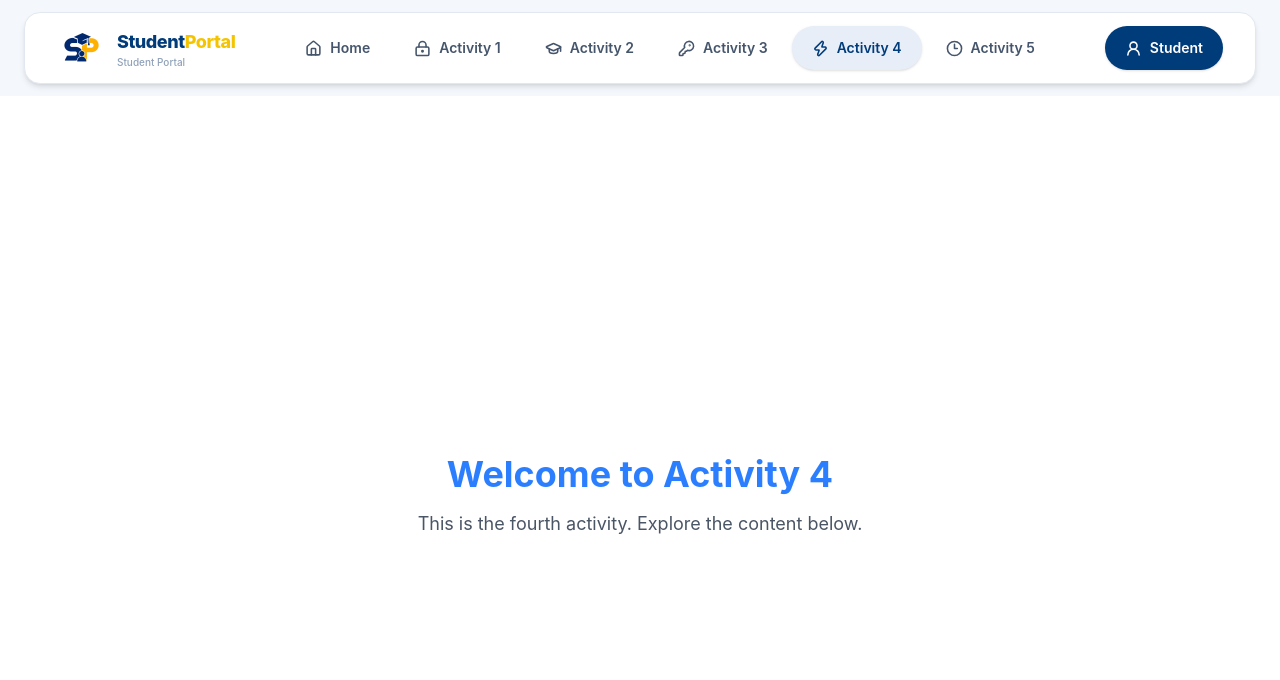
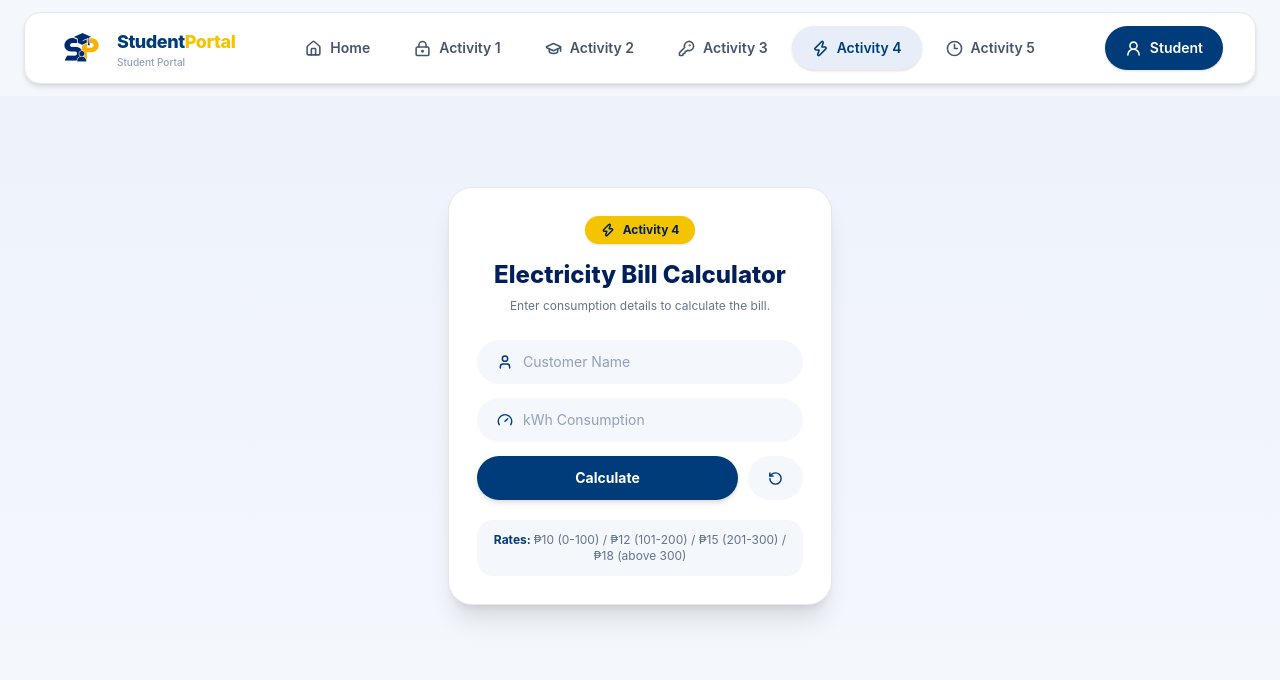
Before and after one commit to KagenoW/StudentPortal, a React (Vite) app: page /activity4 in a window 1280 px wide. Shown: the top 680 px of the page. Built offline with nearby package versions, Linux system fonts and the light colour scheme.

Commit message:
Act4-ElectricityBill-Gopela

```diff
--- a/src/pages/Activity4.jsx
+++ b/src/pages/Activity4.jsx
@@ -1,13 +1,245 @@
+import { useState } from "react";
+import {
+  Zap,
+  User,
+  Gauge,
+  AlertCircle,
+  RotateCcw,
+  Receipt,
+} from "lucide-react";
+
 function Activity4() {
+  const [name, setName] = useState("");
+  const [units, setUnits] = useState("");
+  const [errors, setErrors] = useState({});
+  const [output, setOutput] = useState(null);
+
+  const handleSubmit = (e) => {
+    e.preventDefault();
+
+    const newErrors = {};
+
+    if (!name.trim()) {
+      newErrors.name = "Please enter your name.";
+    }
+
+    if (units.trim() === "") {
+      newErrors.units = "Please enter your kWh usage.";
+    }
+
+    setErrors(newErrors);
+
+    if (Object.keys(newErrors).length > 0) {
+      setOutput(null);
+      return;
+    }
+
+    const numUnits = Number(units);
+
+    if (numUnits < 0) {
+      setOutput({
+        name: name,
+        units: units,
+        invalid: true,
+      });
+      return;
+    }
+
+    let total = 0;
+    let tier = "";
+
+    if (numUnits <= 100) {
+      total = numUnits * 10;
+      tier = "Tier 1 (0-100 kWh)";
+    } else if (numUnits <= 200) {
+      total = 100 * 10 + (numUnits - 100) * 12;
+      tier = "Tier 2 (101-200 kWh)";
+    } else if (numUnits <= 300) {
+      total = 100 * 10 + 100 * 12 + (numUnits - 200) * 15;
+      tier = "Tier 3 (201-300 kWh)";
+    } else {
+      total = 100 * 10 + 100 * 12 + 100 * 15 + (numUnits - 300) * 18;
+      tier = "Tier 4 (Above 300 kWh)";
+    }
+
+    let usageLevel = "";
+
+    if (total >= 5000) {
+      usageLevel = "High Electricity Usage";
+    } else {
+      usageLevel = "Normal Electricity Usage";
+    }
+
+    setOutput({
+      name: name,
+      units: numUnits,
+      tier: tier,
+      total: total.toFixed(2),
+      usageLevel: usageLevel,
+      invalid: false,
+    });
+  };
+
+  const handleReset = () => {
+    setName("");
+    setUnits("");
+    setErrors({});
+    setOutput(null);
+  };
+
   return (
-    <div className="min-h-screen bg-white flex flex-col items-center justify-center">
-      <h1 className="text-4xl font-bold text-blue-500 mb-4">
-        Welcome to Activity 4
-      </h1>
+    <div className="flex min-h-150 w-full items-center justify-center overflow-hidden bg-gradient-to-b from-[#eef2fb] to-[#f4f7fc] px-4 py-10">
+      <div className="w-full max-w-sm rounded-[24px] border border-slate-200 bg-white p-7 shadow-xl">
+        <div className="mx-auto mb-4 flex w-fit items-center gap-2 rounded-full bg-[#f5c400] px-4 py-1.5 text-xs font-bold text-[#001f5b] shadow-sm">
+          <Zap size={14} strokeWidth={2.5} />
+          <span>Activity 4</span>
+        </div>
 
-      <p className="text-lg text-gray-600">
-        This is the fourth activity. Explore the content below.
-      </p>
+        <h1 className="text-center text-2xl font-extrabold leading-tight text-[#001f5b]">
+          Electricity Bill Calculator
+        </h1>
+        <p className="mt-1.5 text-center text-xs leading-5 text-slate-500">
+          Enter consumption details to calculate the bill.
+        </p>
+
+        <form onSubmit={handleSubmit} className="mt-6 space-y-3.5">
+          <div>
+            <div
+              className={`flex items-center gap-2.5 rounded-full bg-[#f4f7fc] px-5 py-3 transition ${
+                errors.name
+                  ? "ring-1 ring-red-400"
+                  : "focus-within:ring-1 focus-within:ring-[#003b7a]/30"
+              }`}
+            >
+              <User
+                size={16}
+                strokeWidth={2.2}
+                className="shrink-0 text-[#003b7a]"
+              />
+              <input
+                type="text"
+                value={name}
+                onChange={(e) => setName(e.target.value)}
+                placeholder="Customer Name"
+                className="w-full bg-transparent text-sm text-slate-700 outline-none placeholder:text-slate-400"
+              />
+            </div>
+            {errors.name && (
+              <p className="mt-1 flex items-center gap-1 pl-4 text-xs font-medium text-red-500">
+                <AlertCircle size={12} strokeWidth={2.5} />
+                {errors.name}
+              </p>
+            )}
+          </div>
+
+          <div>
+            <div
+              className={`flex items-center gap-2.5 rounded-full bg-[#f4f7fc] px-5 py-3 transition ${
+                errors.units
+                  ? "ring-1 ring-red-400"
+                  : "focus-within:ring-1 focus-within:ring-[#003b7a]/30"
+              }`}
+            >
+              <Gauge
+                size={16}
+                strokeWidth={2.2}
+                className="shrink-0 text-[#003b7a]"
+              />
+              <input
+                type="number"
+                value={units}
+                onChange={(e) => setUnits(e.target.value)}
+                placeholder="kWh Consumption"
+                className="w-full bg-transparent text-sm text-slate-700 outline-none placeholder:text-slate-400"
+              />
+            </div>
+            {errors.units && (
+              <p className="mt-1 flex items-center gap-1 pl-4 text-xs font-medium text-red-500">
+                <AlertCircle size={12} strokeWidth={2.5} />
+                {errors.units}
+              </p>
+            )}
+          </div>
+
+          <div className="flex gap-2.5">
+            <button
+              type="submit"
+              className="flex w-full items-center justify-center gap-2 rounded-full bg-[#003b7a] px-6 py-3 text-sm font-bold text-white shadow-md transition hover:bg-[#002b5c] active:scale-[0.98]"
+            >
+              <span>Calculate</span>
+            </button>
+            <button
+              type="button"
+              onClick={handleReset}
+              className="flex items-center justify-center gap-2 rounded-full bg-[#f4f7fc] px-5 py-3 text-sm font-bold text-[#003b7a] transition hover:bg-slate-200 active:scale-[0.98]"
+              aria-label="Reset"
+            >
+              <RotateCcw size={15} strokeWidth={2.3} />
+            </button>
+          </div>
+        </form>
+
+        {output && !output.invalid && (
+          <div className="mt-5 overflow-hidden rounded-2xl bg-blue-50 ring-1 ring-blue-200">
+            <div className="flex items-center justify-between px-4 pt-4">
+              <div className="flex items-center gap-2">
+                <div className="rounded-full bg-blue-500 p-1.5">
+                  <Receipt size={14} strokeWidth={2.5} className="text-white" />
+                </div>
+                <span className="text-sm font-bold text-blue-700">
+                  {output.tier}
+                </span>
+              </div>
+              <span className="text-2xl font-extrabold text-blue-700">
+                ₱{output.total}
+              </span>
+            </div>
+
+            <div className="mx-4 mt-3.5 border-t border-white/60" />
+
+            <div className="space-y-1.5 px-4 py-3.5 text-xs">
+              <p className="flex justify-between">
+                <span className="text-slate-500">Customer Name</span>
+                <span className="font-semibold text-blue-700">
+                  {output.name}
+                </span>
+              </p>
+              <p className="flex justify-between">
+                <span className="text-slate-500">Consumption</span>
+                <span className="font-semibold text-blue-700">
+                  {output.units} kWh
+                </span>
+              </p>
+              <p className="flex justify-between">
+                <span className="text-slate-500">Total Bill</span>
+                <span className="font-semibold text-blue-700">
+                  ₱{output.total}
+                </span>
+              </p>
+              <p className="flex justify-between">
+                <span className="text-slate-500">Usage Level</span>
+                <span className="font-semibold text-blue-700">
+                  {output.usageLevel}
+                </span>
+              </p>
+            </div>
+          </div>
+        )}
+
+        {output && output.invalid && (
+          <div className="mt-5 flex items-center gap-2 rounded-full bg-amber-50 px-4 py-2.5 text-xs font-semibold text-amber-700 ring-1 ring-amber-200">
+            <AlertCircle size={16} strokeWidth={2.3} />
+            <span>
+              Invalid consumption. Please enter a value of 0 or higher.
+            </span>
+          </div>
+        )}
+
+        <div className="mt-5 rounded-2xl bg-[#f4f7fc] px-4 py-3 text-center text-xs text-slate-500">
+          <span className="font-bold text-[#003b7a]">Rates: </span>
+          ₱10 (0-100) / ₱12 (101-200) / ₱15 (201-300) / ₱18 (above 300)
+        </div>
+      </div>
     </div>
   );
 }
```
